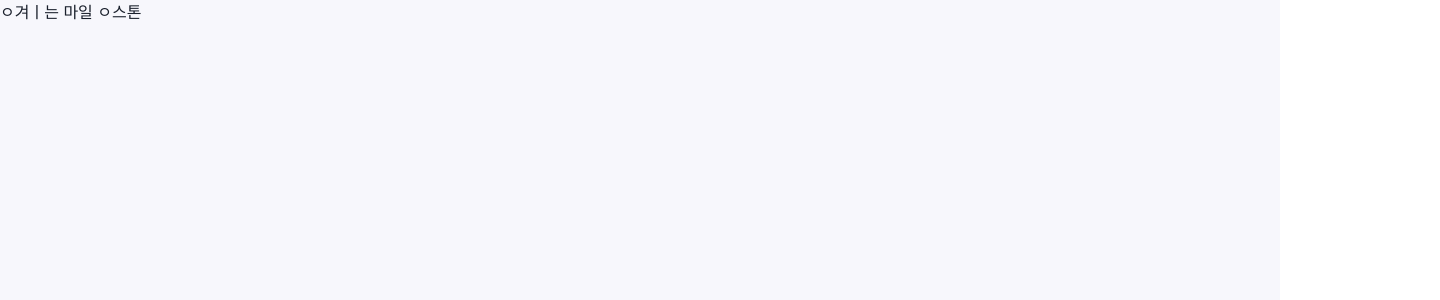
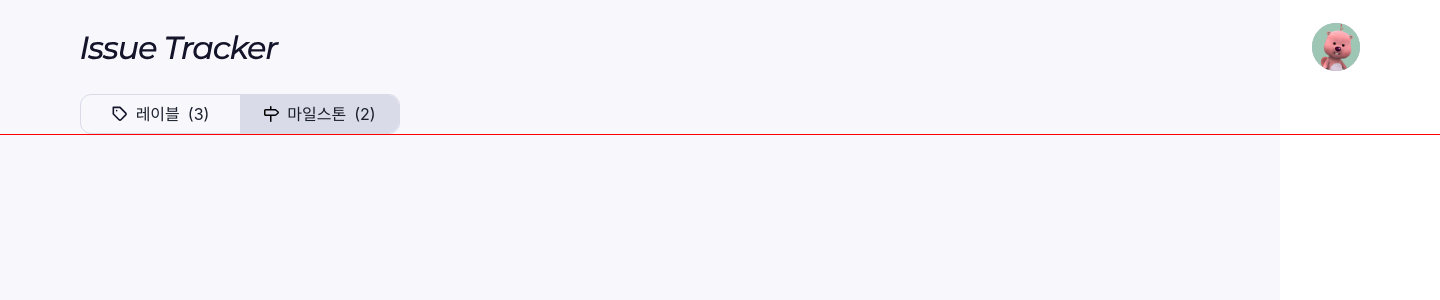
Before and after one commit to codesquad-members-2021/issue-tracker, a React (Create React App) app in the folder FE/issue-tracker/: page /milestones in a window 1280 px wide. Shown: the top 300 px of the page, 1440 px wide, since content can reach past the window. Built offline with nearby package versions, Linux system fonts and the light colour scheme.

Commit message:
Add: Milestones 파일명 변경, Header, Tabs 컴포넌트 추가

```diff
--- a/FE/issue-tracker/src/App.tsx
+++ b/FE/issue-tracker/src/App.tsx
@@ -7,7 +7,7 @@ import Login from '@pages/Login';
 import Issues from '@pages/Issues';
 import NewIssue from '@pages/NewIssue';
 import Labels from '@pages/Labels';
-import MileStones from '@pages/MileStones';
+import Milestones from '@pages/Milestones';
 import IssueDetail from '@pages/IssueDetail';
 
 function App() {
@@ -32,7 +32,7 @@ function App() {
               <Labels />
             </Route>
             <Route path="/milestones">
-              <MileStones />
+              <Milestones />
             </Route>
           </Switch>
         </BrowserRouter>
--- a/FE/issue-tracker/src/pages/MileStones.tsx
+++ b/FE/issue-tracker/src/pages/MileStones.tsx
@@ -1,5 +1,19 @@
-function MileStones() {
-  return <div>ㅇ겨ㅣ는 마일 ㅇ스톤</div>;
+import styled from 'styled-components';
+import Header from '@components/common/Header';
+import Tabs from '@components/common/Tabs';
+
+function Milestones() {
+  return (
+    <LabelsPageContainer>
+      <Header />
+      <Tabs page="milestones" />
+    </LabelsPageContainer>
+  );
 }
 
-export default MileStones;
+export default Milestones;
+
+const LabelsPageContainer = styled.div`
+  ${({ theme }) => theme.page}
+  outline: 1px solid red;
+`;
```
